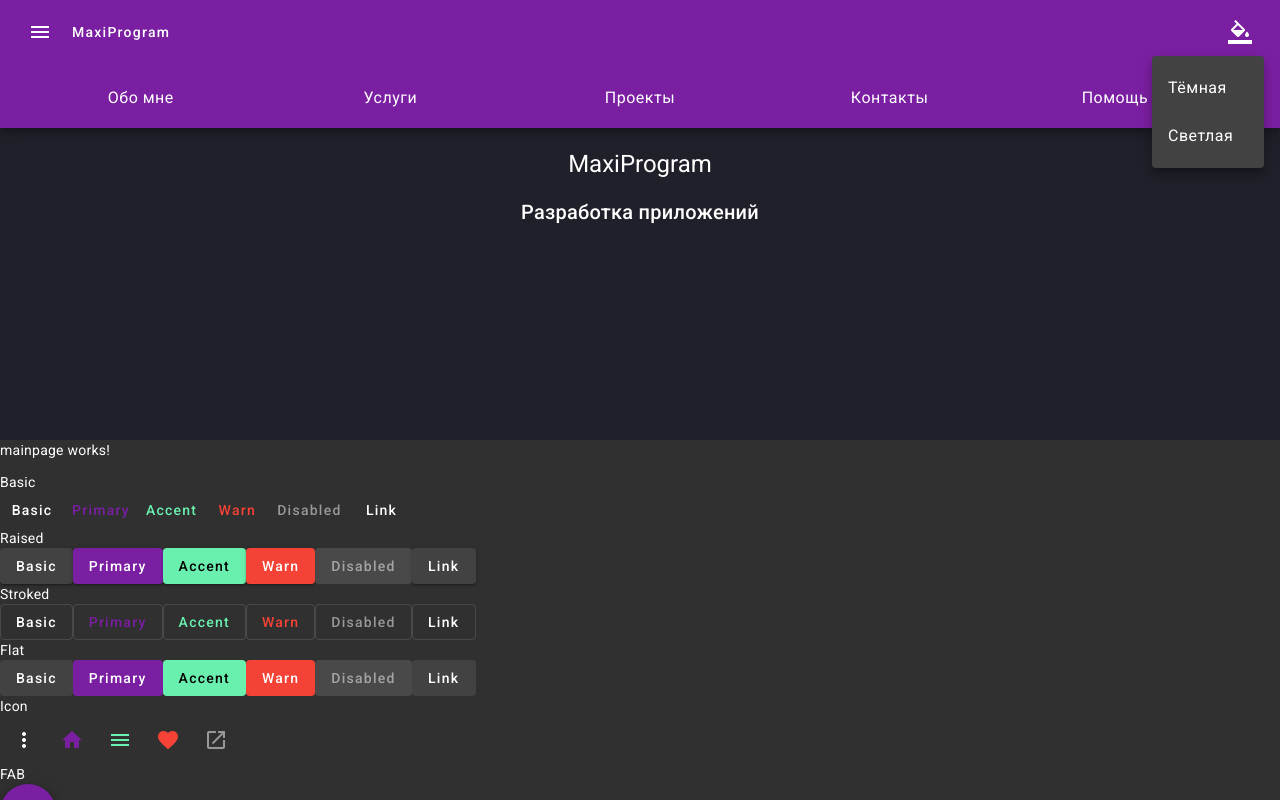
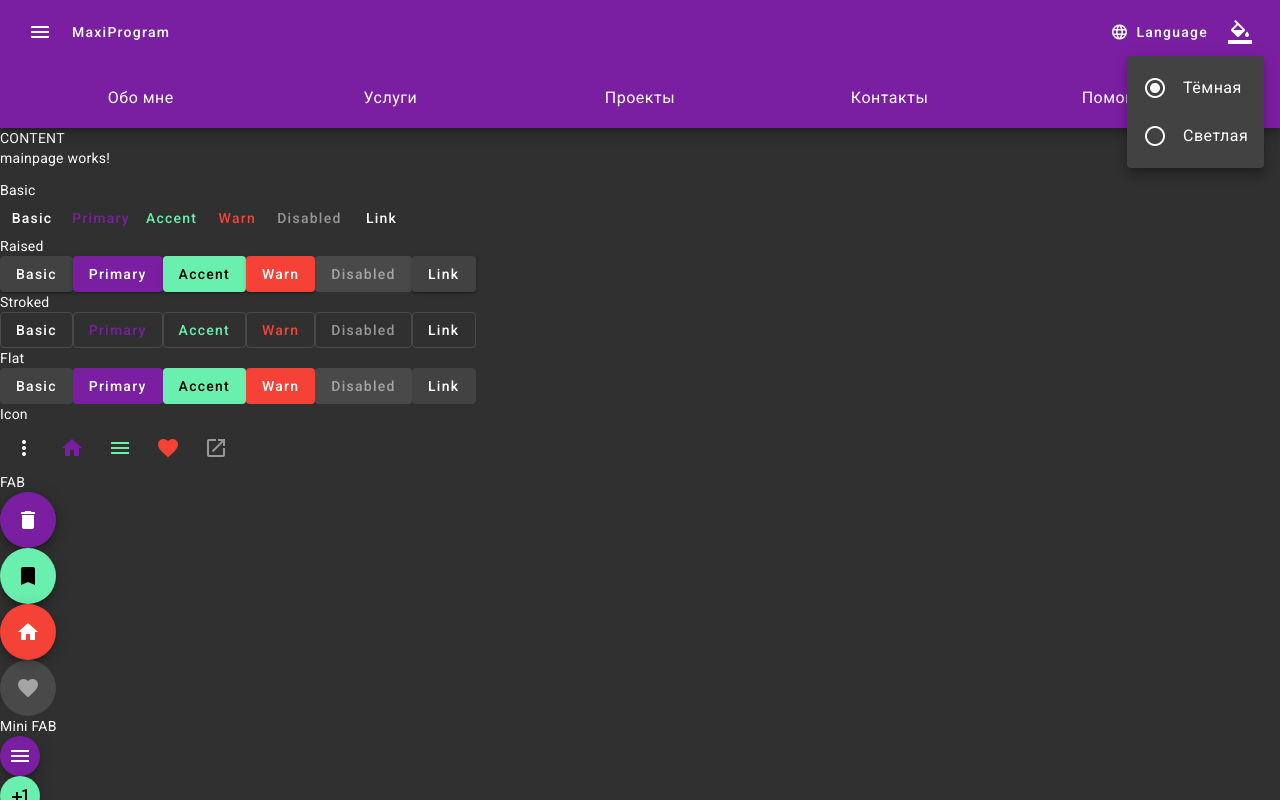
Before and after one commit to maxiprogram/site, an Angular app: page /main in a window 1280 px wide. Both pictures are taken after a click on the button "format_color_fill". Shown: the top 800 px of the page. Built offline with nearby package versions, Linux system fonts and the light colour scheme.

Commit message:
begin left menu

```diff
--- a/src/app/app.component.html
+++ b/src/app/app.component.html
@@ -1,5 +1,25 @@
-<app-header></app-header>
+<mat-sidenav-container fixedInViewport>
+  <mat-sidenav #navMenu>
+    <mat-nav-list>
+      <a mat-list-item routerLink="/about">Обо мне</a>
+      <a mat-list-item routerLink="/">Услуги</a>
+      <a mat-list-item routerLink="/">Проекты</a>
+      <a mat-list-item routerLink="/contact">Контакты</a>
+      <a mat-list-item routerLink="/donate">Помощь сайту</a>
+    </mat-nav-list>
+  </mat-sidenav>
 
-<router-outlet></router-outlet>
+  <mat-sidenav-content>
 
-<app-footer></app-footer>
+    <app-header #header [leftMenu]="navMenu"></app-header>
+
+    <div #mainContent>
+      CONTENT
+
+      <router-outlet></router-outlet>
+
+      <app-footer></app-footer>
+    </div>
+
+  </mat-sidenav-content>
+</mat-sidenav-container>
--- a/src/app/app.component.ts
+++ b/src/app/app.component.ts
@@ -1,10 +1,25 @@
-import { Component } from '@angular/core';
+import { AfterViewInit, Component, ElementRef, OnInit, ViewChild } from '@angular/core';
 
 @Component({
   selector: 'app-root',
   templateUrl: './app.component.html',
   styleUrls: ['./app.component.scss']
 })
-export class AppComponent {
-  title = 'MySite';
+export class AppComponent implements OnInit, AfterViewInit {
+  @ViewChild('mainContent') mainContent!: ElementRef;
+  @ViewChild('header') header!: any;
+
+  constructor() {
+  }
+
+  ngOnInit(): void {
+  }
+
+  ngAfterViewInit(): void {
+    //console.log('this.mainContent', this.mainContent);
+    //console.log('this.header', this.header);
+    this.mainContent.nativeElement.style.marginTop = this.header.height + 'px';
+  }
+
+
 }
--- a/src/app/header/header.component.html
+++ b/src/app/header/header.component.html
@@ -1,6 +1,6 @@
-<mat-toolbar color="primary" class="mat-elevation-z6">
+<mat-toolbar #matToolBar color="primary" class="mat-elevation-z6">
   <mat-toolbar-row>
-    <button mat-icon-button>
+    <button mat-icon-button (click)="onClickLeftMenu()">
         <mat-icon>menu</mat-icon>
     </button>
 
@@ -10,13 +10,35 @@
 
     <span style="flex: 1 1 auto;"></span>
 
+    <button mat-button matTooltip="Выбор языка" [matMenuTriggerFor]="menuLanguage">
+      Language
+      <mat-icon>language</mat-icon>
+    </button>
+    <mat-menu #menuLanguage>
+      <button mat-menu-item>
+        <mat-icon>radio_button_checked</mat-icon>
+        Русский
+      </button>
+      <button mat-menu-item>
+        <mat-icon>radio_button_unchecked</mat-icon>
+        English
+      </button>
+    </mat-menu>
+
     <button mat-icon-button matTooltip="Выбор темы" [matMenuTriggerFor]="menuTheme">
       <mat-icon>format_color_fill</mat-icon>
-      <mat-menu #menuTheme>
-        <button mat-menu-item>Тёмная</button>
-        <button mat-menu-item>Светлая</button>
-      </mat-menu>
     </button>
+    <mat-menu #menuTheme>
+      <button mat-menu-item>
+        <mat-icon>radio_button_checked</mat-icon>
+        <span>Тёмная</span>
+      </button>
+      <button mat-menu-item>
+        <mat-icon>radio_button_unchecked</mat-icon>
+        <span>Светлая</span>
+      </button>
+    </mat-menu>
+
   </mat-toolbar-row>
 
   <mat-toolbar-row>
@@ -47,26 +69,10 @@
       </a>
     </div> -->
   </mat-toolbar-row>
+
 </mat-toolbar>
 
-<!-- <button mat-button (click)="navMenu.toggle()">LEFT MENU</button>
-<mat-sidenav-container style="flex: 1 0 auto;">
-  <mat-sidenav #navMenu>
-    <mat-nav-list>
-      <a mat-list-item routerLink="/about">Обо мне</a>
-      <a mat-list-item routerLink="/">Услуги</a>
-      <a mat-list-item routerLink="/">Проекты</a>
-      <a mat-list-item routerLink="/contact">Контакты</a>
-      <a mat-list-item routerLink="/donate">Помощь сайту</a>
-    </mat-nav-list>
-  </mat-sidenav>
-  <mat-sidenav-content>
-    CONTENT MAIN
-  </mat-sidenav-content>
-</mat-sidenav-container> -->
-
-
-<div class="header-title">
+<!-- <div class="header-title">
   <h1>MaxiProgram</h1>
   <h2>Разработка приложений</h2>
-</div>
+</div> -->
--- a/src/app/header/header.component.scss
+++ b/src/app/header/header.component.scss
@@ -7,6 +7,13 @@ mat-toolbar {
     //display: none;
 }
 
+.menu-container {
+    width: 100%;
+    display: flex;
+    justify-content: space-around;
+    text-align: center;
+}
+
 .header-title {
     height: 256px; //256px 330px
     text-align: center;
@@ -14,10 +21,3 @@ mat-toolbar {
     padding: 36px;
     background: #20202a; //#9c27b0;
 }
-
-.menu-container {
-    width: 100%;
-    display: flex;
-    justify-content: space-around;
-    text-align: center;
-}
--- a/src/app/header/header.component.ts
+++ b/src/app/header/header.component.ts
@@ -1,10 +1,35 @@
-import { Component } from '@angular/core';
+import { AfterViewInit, OnInit, Component, Input, ViewChild, ElementRef } from '@angular/core';
+import { MatSidenav } from '@angular/material/sidenav';
+import { MatToolbar, MatToolbarRow } from '@angular/material/toolbar';
 
 @Component({
   selector: 'app-header',
   templateUrl: './header.component.html',
   styleUrls: ['./header.component.scss']
 })
-export class HeaderComponent {
+export class HeaderComponent implements OnInit, AfterViewInit {
+  @Input() leftMenu!: MatSidenav;
+  @ViewChild('matToolBar') matToolBar!: MatToolbar;
+
+  public height: number;
+
+  constructor() {
+    this.height = 0;
+  }
+
+  ngOnInit(): void {
+
+  }
+
+  ngAfterViewInit(): void {
+    //console.log('this.leftMenu', this.leftMenu);
+    //console.log('this.matToolBar', this.matToolBar);
+    //console.log(this.matToolBar._toolbarRows);
+    this.height = this.matToolBar._toolbarRows.length * 64;
+  }
+
+  onClickLeftMenu() {
+    this.leftMenu.toggle();
+  }
 
 }
--- a/src/app/pages/main-page/main-page.component.scss
+++ b/src/app/pages/main-page/main-page.component.scss
@@ -0,0 +1,7 @@
+.header-title {
+    height: 256px; //256px 330px
+    text-align: center;
+    margin-top: 112px; //112px 56px
+    padding: 36px;
+    background: #20202a; //#9c27b0;
+}
```
